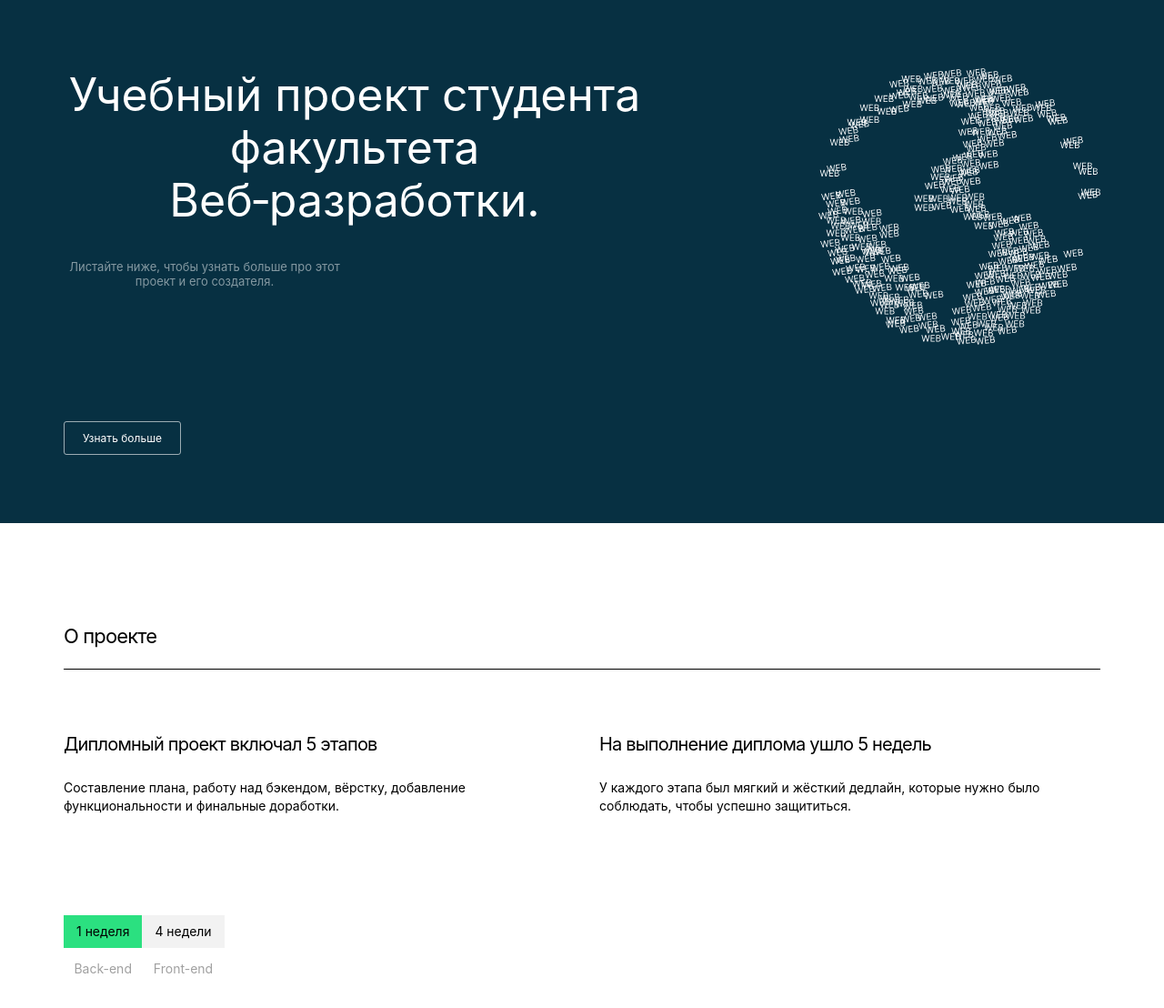
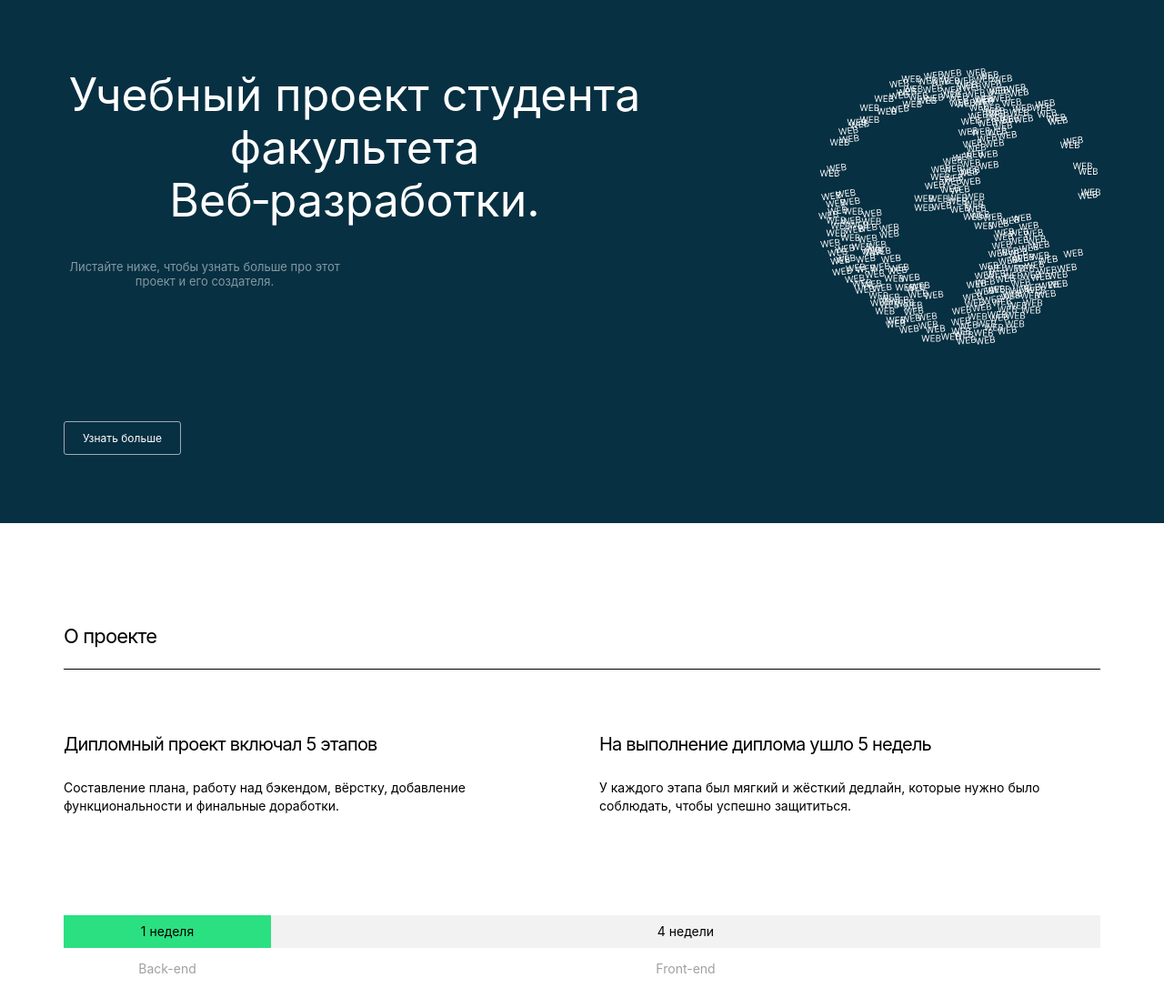
Before and after one commit to Pavel-174/movies-explorer-frontend, a React (Create React App) app: page / in a window 1280 px wide. Shown: the top 1108 px of the page at 91% size. Built offline with nearby package versions, Linux system fonts and the light colour scheme.

Commit message:
part of Main component (Promo, About)

```diff
--- a/src/components/AboutProject/AboutProject.css
+++ b/src/components/AboutProject/AboutProject.css
@@ -69,10 +69,10 @@
     margin-right: 50px;
   }
 
-  .about__timeline:first-of-type {
+  .about__time:first-of-type {
     width: 20%;
   }
 
-  .about__timeline:last-of-type {
+  .about__time:last-of-type {
     width: 80%;
   }
```
